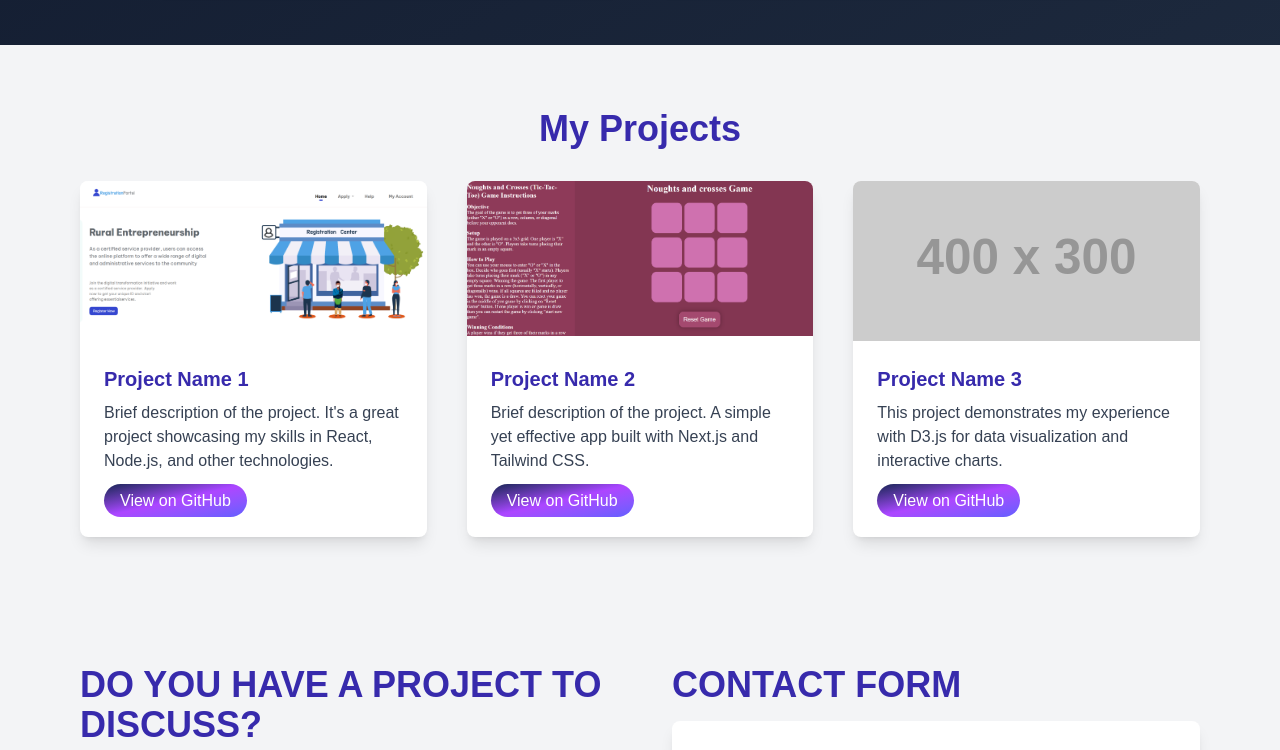
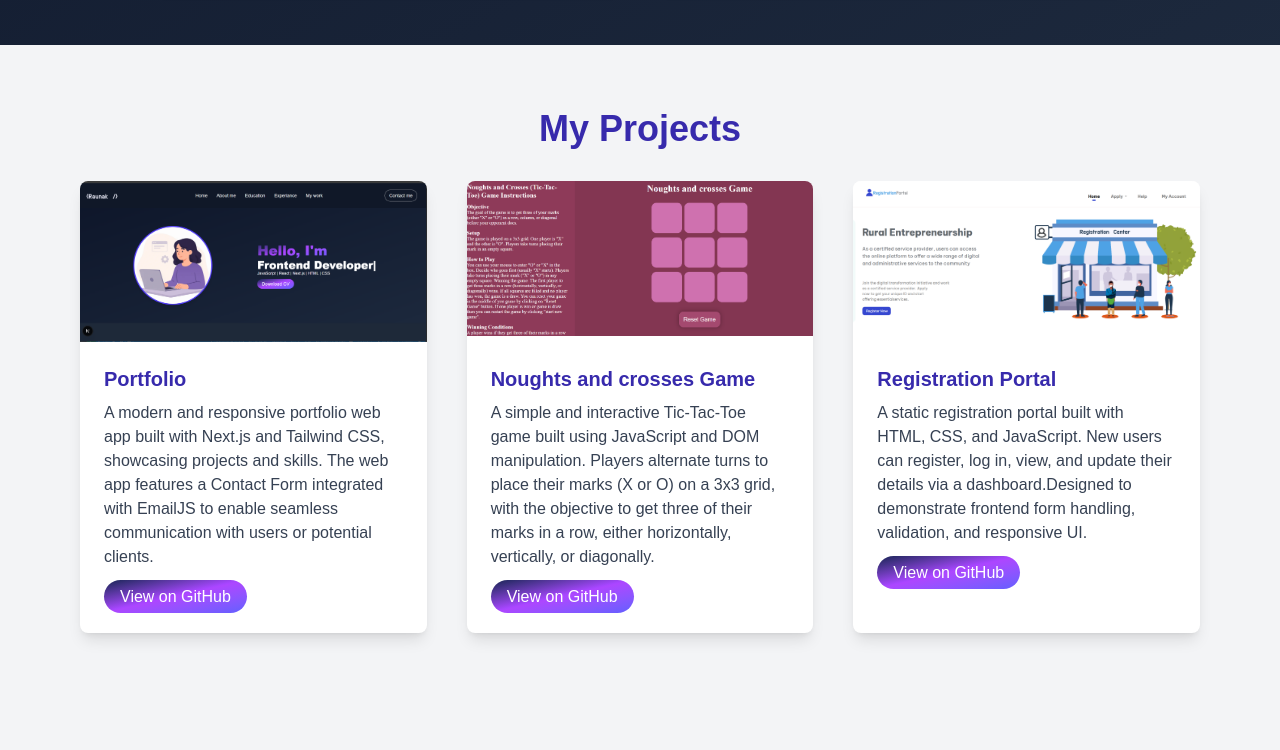
Before and after one commit to RaunakBhardwaj/Portfolio, a Next.js app: page / in a window 1280 px wide. Shown: the part 1960-2710 px from the top of the page. Built offline with nearby package versions, Linux system fonts and the light colour scheme.

Commit message:
style:Add some text and style

```diff
--- a/app/components/Projects.jsx
+++ b/app/components/Projects.jsx
@@ -14,23 +14,20 @@ function Projects() {
           {/* Project Card 1 */}
           <div className="bg-white dark:bg-gray-900 rounded-lg shadow-lg overflow-hidden">
             <div className="relative w-full h-40">
-              {/* <img
-                src={assets.project1}
-                alt="Project 1"
-                className="object-cover w-full h-full"
-              /> */}
-              <Image alt="" src={assets.project1} />
+              <Image alt="" src={assets.project3} />
             </div>
             <div className="p-6">
               <h3 className="text-xl font-semibold mb-2 text-indigo-800 dark:text-indigo-300">
-                Project Name 1
+                Portfolio
               </h3>
               <p className="text-base mb-4 text-gray-700 dark:text-gray-300">
-                Brief description of the project. It's a great project
-                showcasing my skills in React, Node.js, and other technologies.
+                A modern and responsive portfolio web app built with Next.js and
+                Tailwind CSS, showcasing projects and skills. The web app
+                features a Contact Form integrated with EmailJS to enable
+                seamless communication with users or potential clients.
               </p>
               <a
-                href="https://raunakbhardwaj.github.io/Registration-portal/"
+                href="https://github.com/yourusername/project3"
                 target="_blank"
                 rel="noopener noreferrer"
                 className="px-4 py-2 rounded-full bg-gradient-to-br from-blue-950 via-purple-500 to-indigo-500 text-white font-medium transition duration-300 hover:opacity-80"
@@ -52,11 +49,14 @@ function Projects() {
             </div>
             <div className="p-6">
               <h3 className="text-xl font-semibold mb-2 text-indigo-800 dark:text-indigo-300">
-                Project Name 2
+                Noughts and crosses Game
               </h3>
               <p className="text-base mb-4 text-gray-700 dark:text-gray-300">
-                Brief description of the project. A simple yet effective app
-                built with Next.js and Tailwind CSS.
+                A simple and interactive Tic-Tac-Toe game built using JavaScript
+                and DOM manipulation. Players alternate turns to place their
+                marks (X or O) on a 3x3 grid, with the objective to get three of
+                their marks in a row, either horizontally, vertically, or
+                diagonally.
               </p>
               <a
                 href="https://raunakbhardwaj.github.io/Noughts-crosses-Game-with-js/"
@@ -72,22 +72,25 @@ function Projects() {
           {/* Project Card 3 */}
           <div className="bg-white dark:bg-gray-900 rounded-lg shadow-lg overflow-hidden">
             <div className="relative w-full h-40">
-              <img
-                src="https://via.placeholder.com/400x300"
-                alt="Project 3"
+              {/* <img
+                src={assets.project1}
+                alt="Project 1"
                 className="object-cover w-full h-full"
-              />
+              /> */}
+              <Image alt="" src={assets.project1} />
             </div>
             <div className="p-6">
               <h3 className="text-xl font-semibold mb-2 text-indigo-800 dark:text-indigo-300">
-                Project Name 3
+                Registration Portal
               </h3>
               <p className="text-base mb-4 text-gray-700 dark:text-gray-300">
-                This project demonstrates my experience with D3.js for data
-                visualization and interactive charts.
+                A static registration portal built with HTML, CSS, and
+                JavaScript. New users can register, log in, view, and update
+                their details via a dashboard.Designed to demonstrate frontend
+                form handling, validation, and responsive UI.
               </p>
               <a
-                href="https://github.com/yourusername/project3"
+                href="https://raunakbhardwaj.github.io/Registration-portal/"
                 target="_blank"
                 rel="noopener noreferrer"
                 className="px-4 py-2 rounded-full bg-gradient-to-br from-blue-950 via-purple-500 to-indigo-500 text-white font-medium transition duration-300 hover:opacity-80"
--- a/assets/assets.js
+++ b/assets/assets.js
@@ -37,6 +37,7 @@ import right_arrow_bold from "./right-arrow-bold.png";
 import right_arrow_bold_dark from "./right-arrow-bold-dark.png";
 import project1 from "./project1.png";
 import project2 from "./project2.png";
+import project3 from "./project3.png";
 
 export const assets = {
   user_image,
@@ -78,6 +79,7 @@ export const assets = {
   right_arrow_bold_dark,
   project1,
   project2,
+  project3,
 };
 
 export const workData = [
```
Also changed, not shown: assets/project3.png (added).
